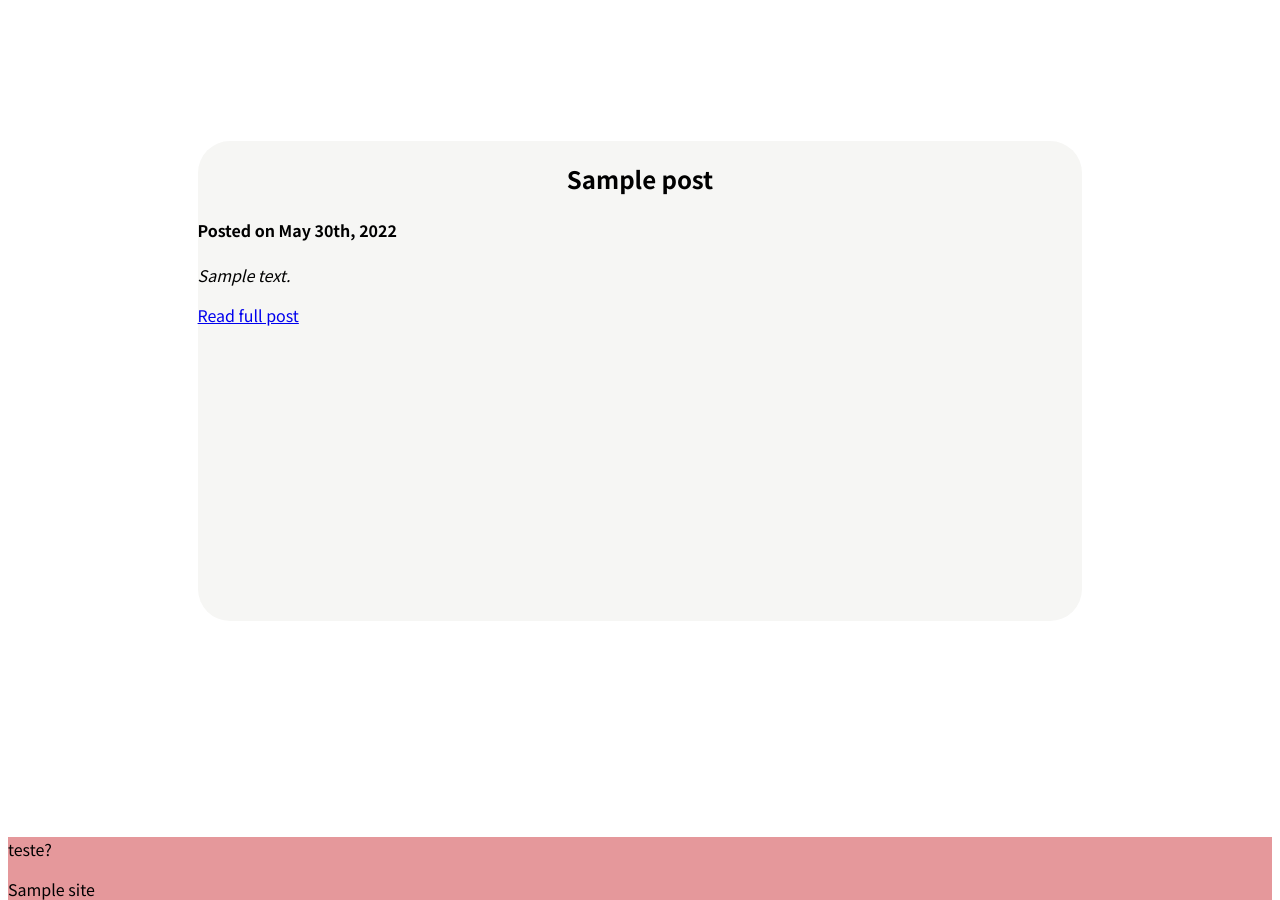
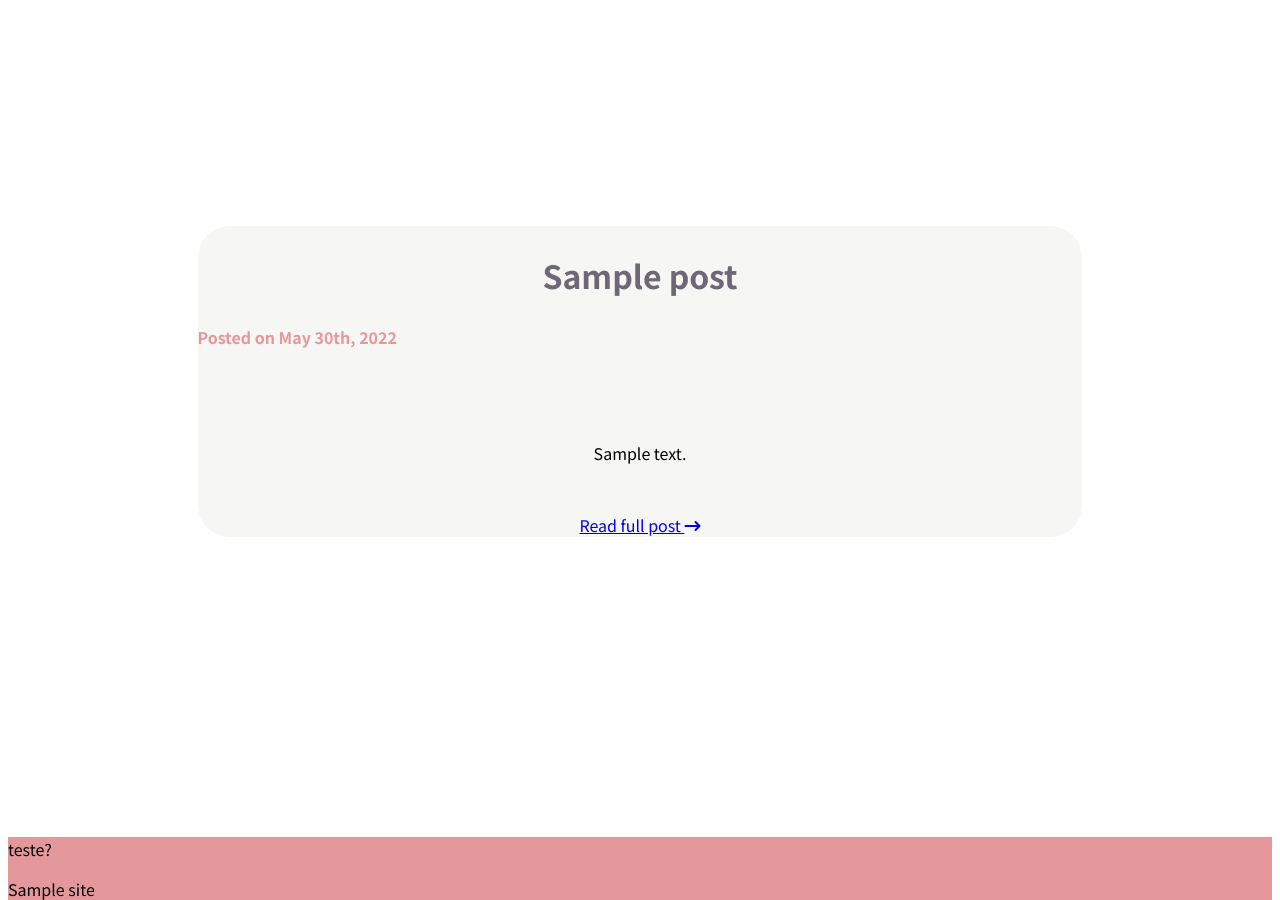
Before and after one commit to jucielly/sakura-mocha-theme, a WordPress theme: template index.php in a window 1280 px wide. Shown: the part 54-954 px from the top of the page. Run offline with PHP 8.4 and a stand-in for WordPress, Linux system fonts and the light colour scheme; the site name, menu and one post (Sample post) are stand-ins, and other content is empty; some libraries are stand-ins or nearby versions.

Commit message:
feat: fix post paddings and margins

```diff
--- a/header.php
+++ b/header.php
@@ -6,6 +6,7 @@
     <link rel="preconnect" href="https://fonts.googleapis.com">
     <link rel="preconnect" href="https://fonts.gstatic.com" crossorigin>
     <link href="https://fonts.googleapis.com/css2?family=Noto+Sans+JP:wght@100;300;400;500;700;900&display=swap" rel="stylesheet">
+    <script src="https://kit.fontawesome.com/11e9e029cd.js" crossorigin="anonymous"></script>
 </head>
 
 <body>
--- a/index.php
+++ b/index.php
@@ -8,8 +8,10 @@
             <div class="post-container">
                 <h2 class="post-title"><?php the_title() ?></h2>
                 <h4 class="post-date">Posted on <?php the_time('F jS, Y') ?></h4>
-                <em class="content"><?php the_content() ?></em>
-                <a class="post-permalink" href="<?php the_permalink() ?>">Read full post</a>
+                <div class="post-content-container">
+                    <p class="post-content"><?php the_content() ?></p>
+                    <a class="post-permalink" href="<?php the_permalink() ?>">Read full post <i class="fa-solid fa-arrow-right-long"></i></a>
+                </div>
             </div>
 
     <?php endwhile;
--- a/style.css
+++ b/style.css
@@ -22,22 +22,41 @@
   justify-content: center;
   align-items: center;
 }
-.post-container{
+.post-container {
   border-radius: 32px;
   background-color: #f6f6f4;
   margin-bottom: 80px;
   width: 70%;
-  height: 60vh;
- align-items: center;
-}
-
-.post-container img {
-  width: 100%;
-  height: 350px;
+  align-items: center;
 }
 
 .post-title {
   text-align: center;
+  color: #6d6875;
+  font-weight: 700;
+  font-size: 2rem;
+}
+
+.post-date {
+  color: #e5989b;
+}
+
+.post-content-container {
+  display: flex;
+  flex-direction: column;
+  align-items: center;
+}
+
+.post-content-container img {
+  height: 300px;
+  width: 100%;
+}
+
+.post-content-container .post-content {
+  color: #6d6875;
+  font-weight: 700;
+  font-size: 1.25rem;
+  margin: 35px 75px 20px 75px;
 }
 
 .footer {
```
